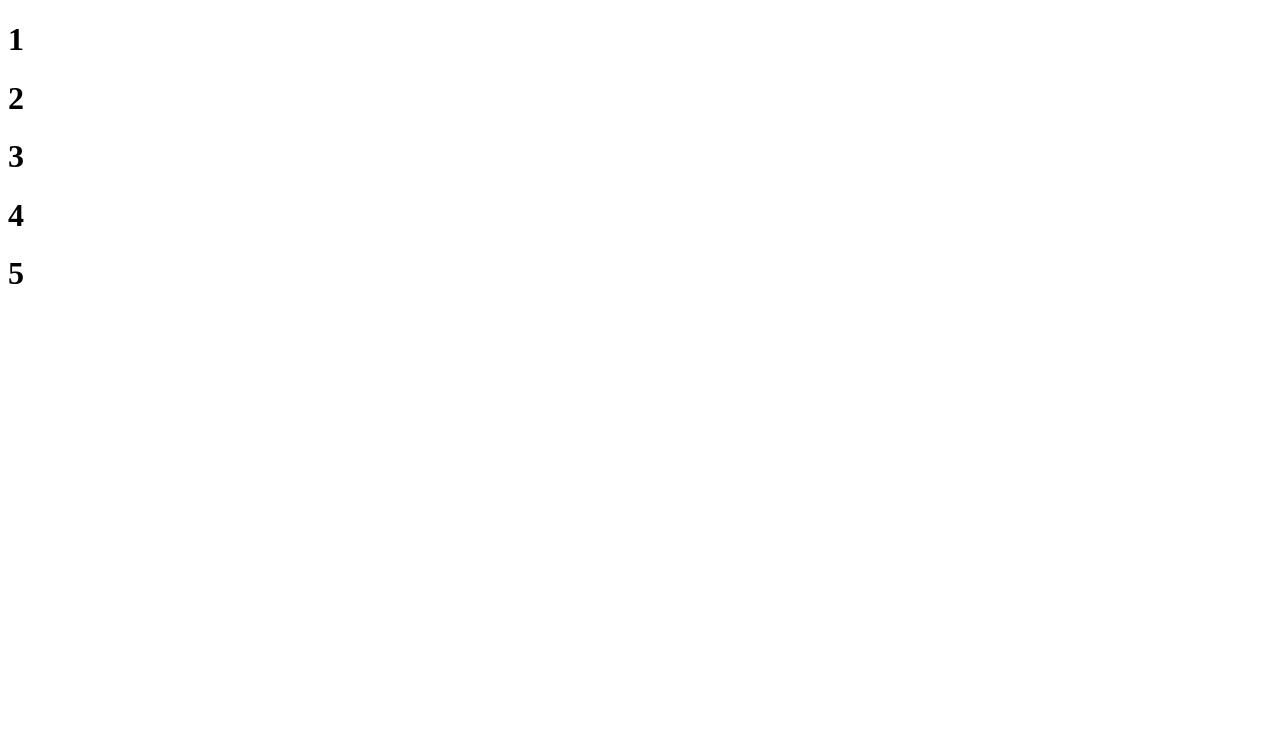
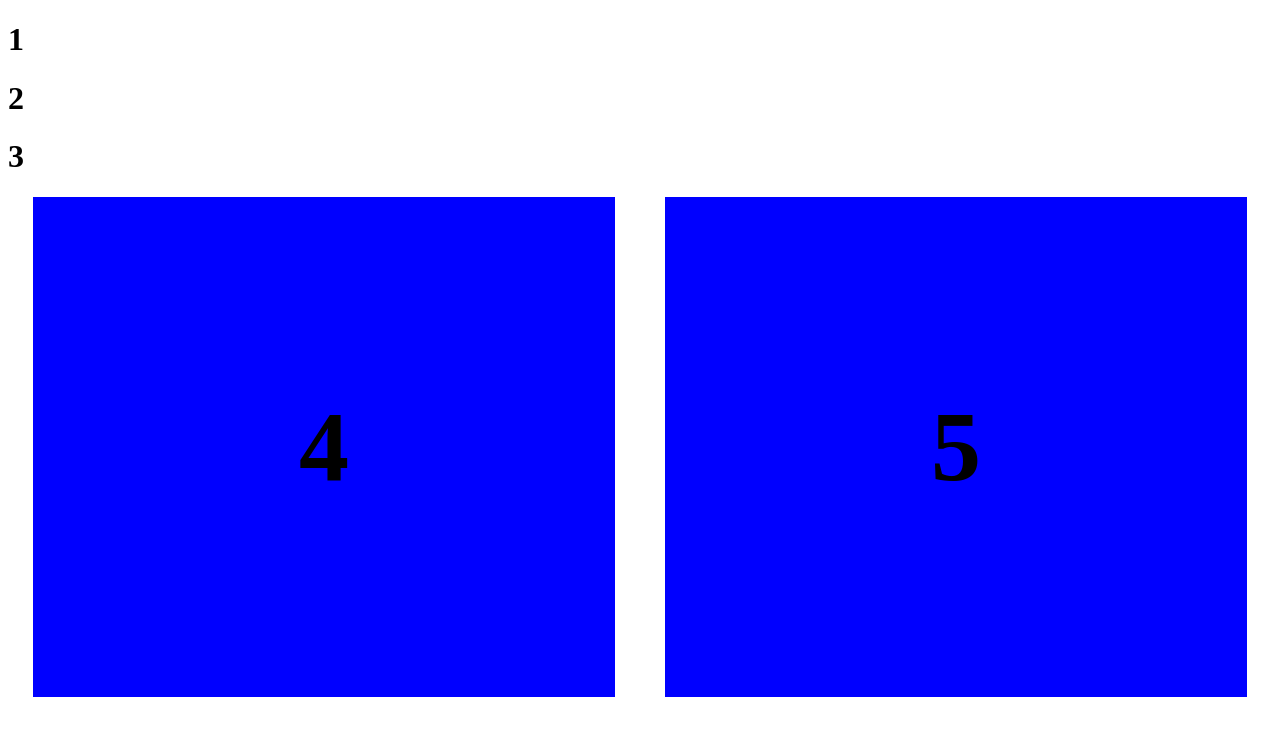
Before and after one commit to shngnskrn/BDE-NUM1, a plain HTML site: page index.html in a window 1280 px wide. Drawn offline with Linux system fonts and the light colour scheme; files that its build step writes are made by us from their sources.

Commit message:
bottom part done

```diff
--- a/index.html
+++ b/index.html
@@ -3,7 +3,7 @@
 <head>
     <meta charset="UTF-8">
     <meta name="viewport" content="width=device-width, initial-scale=1.0">
-    <link rel="stylesheet" href="css/style.css">
+    <link rel="stylesheet" href="style.css">
     <title>Document</title>
 </head>
 <body>
--- a/style.css
+++ b/style.css
@@ -0,0 +1,21 @@
+.second.row {
+    display: flex;
+    flex-direction: row;
+    justify-content: center;
+    justify-items: space-between;
+}
+
+.block4, .block5 {
+    background-color: blue;
+    display: flex;
+    align-items: center;
+    place-content: center;
+    margin-inline: 25px;
+    width: 700px;
+    height: 500px;
+}
+
+.block4 h1, .block5 h1 {
+    font-size:100px;
+    font-weight: bold;
+}
```
